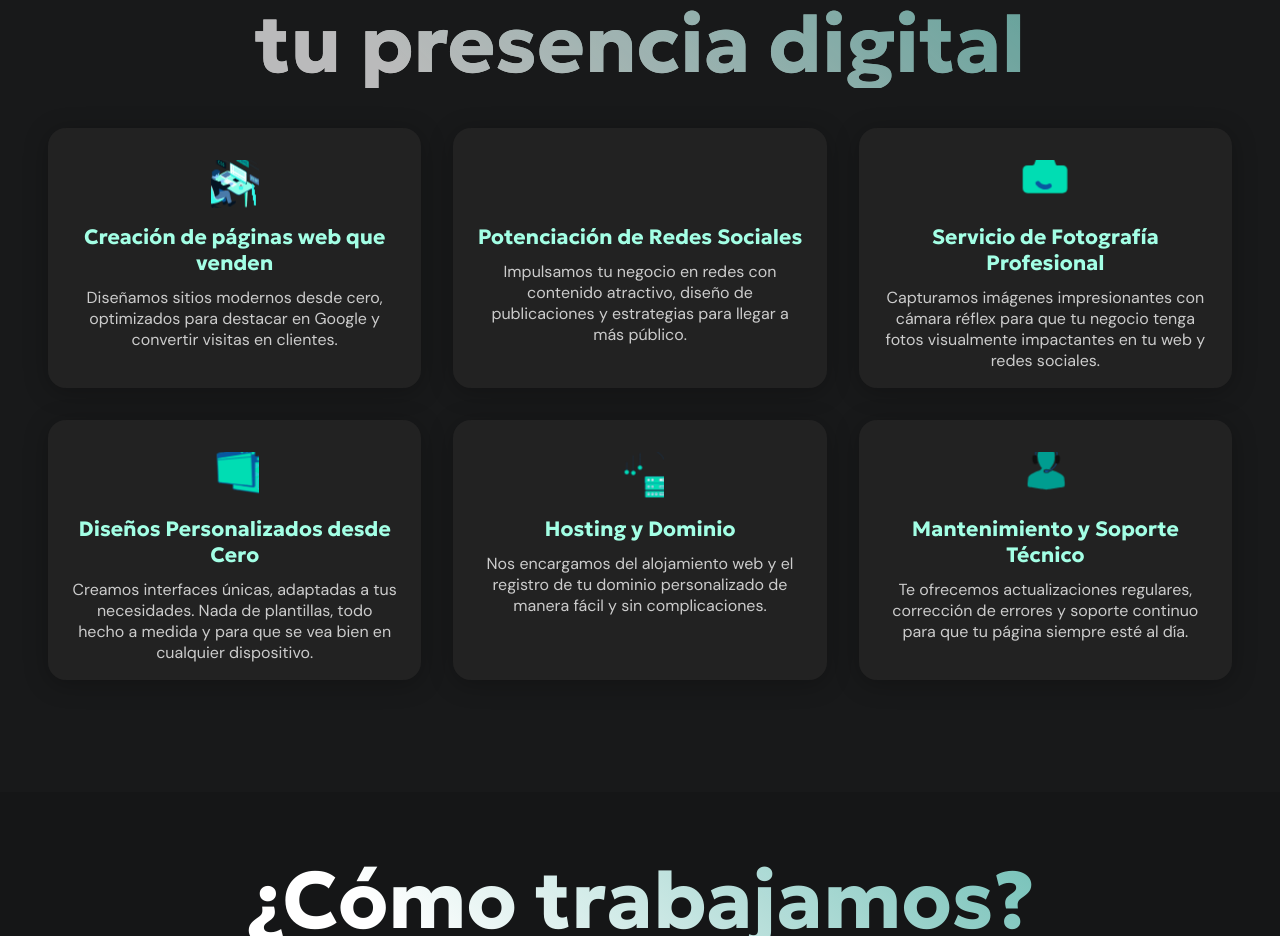
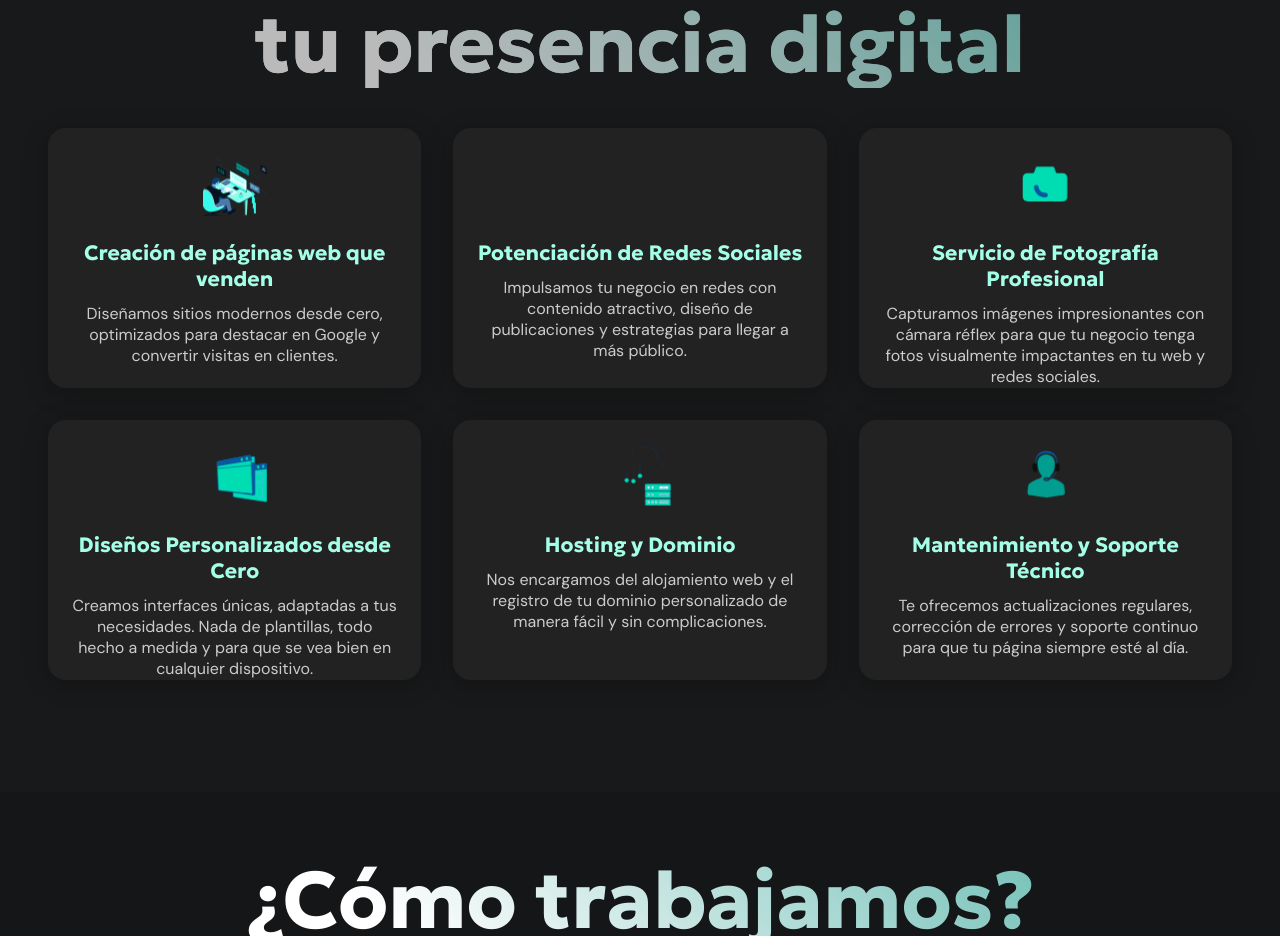
Before and after one commit to juanmaacampos/jmcdev-page, a React (Vite) app: page / in a window 1280 px wide. Shown: the part 920-1856 px from the top of the page. Built offline with nearby package versions, Linux system fonts and the light colour scheme.

Commit message:
Seccion Servicios terminada

```diff
--- a/src/components/ServicioCard/ServicioCard.jsx
+++ b/src/components/ServicioCard/ServicioCard.jsx
@@ -31,21 +31,8 @@ export default function ServicioCard({ icon, svg, titulo, descripcion, modalData
         {/* Frente */}
         <div className={styles.cardFront}>
           <div className={styles.iconSvgWrapper}>
-            {/* SVG/Icono con tamaño controlado */}
-            {svg
-              ? React.cloneElement(svg, {
-                  style: {
-                    width: "48px",
-                    height: "48px",
-                    maxWidth: "48px",
-                    maxHeight: "48px",
-                    minWidth: "48px",
-                    minHeight: "48px",
-                    display: "block",
-                    margin: "0 auto"
-                  }
-                })
-              : icon}
+            {/* Renderiza el SVG o el icono directamente */}
+            {svg ? svg : icon}
           </div>
           <h3 className={styles.cardTitle}>{titulo}</h3>
           <p className={styles.cardDescription}>{descripcion}</p>
--- a/src/components/ServicioCard/ServicioCard.module.css
+++ b/src/components/ServicioCard/ServicioCard.module.css
@@ -129,15 +129,15 @@
   align-items: center;
   justify-content: center;
   margin-bottom: 1rem;
-  width: 48px;
-  height: 48px;
-  max-width: 48px;
-  max-height: 48px;
-  min-width: 48px;
-  min-height: 48px;
+  width: 64px;         /* Increased from 48px to 64px */
+  height: 64px;        /* Increased from 48px to 64px */
+  max-width: 64px;     /* Increased from 48px to 64px */
+  max-height: 64px;    /* Increased from 48px to 64px */
+  min-width: 64px;     /* Increased from 48px to 64px */
+  min-height: 64px;    /* Increased from 48px to 64px */
   margin-left: auto;
   margin-right: auto;
-  overflow: hidden; /* Asegura que el contenido no se desborde */
+  overflow: visible;   /* Changed from hidden to visible */
 }
 
 .icon {
--- a/src/components/Svg/Svg.jsx
+++ b/src/components/Svg/Svg.jsx
@@ -5,6 +5,13 @@ const Svg = ({ route }) => {
   const [animationData, setAnimationData] = useState(null);
 
   useEffect(() => {
+    // Si route ya es un objeto (el JSON importado), úsalo directamente
+    if (typeof route === 'object' && route !== null) {
+      setAnimationData(route);
+      return;
+    }
+
+    // Si es una string, asumir que es una URL y hacer fetch
     const loadAnimation = async () => {
       try {
         const response = await fetch(route);
@@ -15,7 +22,7 @@ const Svg = ({ route }) => {
       }
     };
 
-    if (route) {
+    if (typeof route === 'string') {
       loadAnimation();
     }
   }, [route]);
@@ -37,19 +44,19 @@ const Svg = ({ route }) => {
       alignItems: 'center',
       justifyContent: 'center',
       overflow: 'hidden',
-      margin: '0 auto 1rem auto' // Mantiene el centrado y el espaciado
+      margin: '0 auto 1rem auto'
     }}>
       {animationData && (
         <Lottie
           options={defaultOptions}
-          height={72} // Ligeramente más grande que el contenedor para mejor visualización
+          height={72}
           width={72}
           style={{
-            maxWidth: '120%', // Permite que la animación sea un poco más grande que el contenedor
+            maxWidth: '120%',
             maxHeight: '120%',
             margin: 0,
             padding: 0,
-            transform: 'scale(1.1)' // Efecto de zoom suave
+            transform: 'scale(1.1)'
           }}
         />
       )}
--- a/src/websections/Servicios/Servicios.jsx
+++ b/src/websections/Servicios/Servicios.jsx
@@ -3,10 +3,28 @@ import AOS from "aos";
 import "aos/dist/aos.css";
 import styles from "./Servicios.module.css";
 import CoolTitle from "../../components/CoolTitle/CoolTitle";
-import { FaLaptopCode, FaMobileAlt, FaRocket, FaServer, FaShare, FaPaintBrush, FaCode, FaTools, FaCogs } from "react-icons/fa";
+import { FaShare } from "react-icons/fa";
 import ServicioCard from "../../components/ServicioCard/ServicioCard";
 import Svg from "../../components/Svg/Svg";
 import MachineTypeTitle from "../../components/MachineTypeTitle/MachineTypeTitle";
+
+// --- IMPORTA LOS ASSETS ---
+import lottieWorld from "../../assets/images/modals_assets/world.json";
+import lottieSocial from "../../assets/images/modals_assets/social.json";
+import lottieCamera from "../../assets/images/modals_assets/camera.json";
+import lottieDesign from "../../assets/images/modals_assets/design.json";
+import lottieHosting from "../../assets/images/modals_assets/hosting.json";
+import lottieSupport from "../../assets/images/modals_assets/support.json";
+
+import imgDesarrolloWeb from "../../assets/images/modals_assets/desarrollo_web.png";
+import imgRedes from "../../assets/images/modals_assets/redes.webp";
+import imgCamera from "../../assets/images/modals_assets/camera.png";
+import imgDiseno from "../../assets/images/modals_assets/diseño.jpg";
+import imgHosting from "../../assets/images/modals_assets/hosting.webp";
+import imgMantenimiento from "../../assets/images/modals_assets/mantenimiento.png";
+
+import parallaxVideo from "../../assets/images/parallax_servicio.mp4";
+import parallaxPoster from "../../assets/images/parallax_service.png";
 
 export default function Servicios() {
   const [cursor, setCursor] = useState({ x: 0, y: 0, visible: false });
@@ -55,7 +73,7 @@ export default function Servicios() {
     >
       {/* Fondo parallax con video y máscara circular */}
       <div className={styles.parallaxBackground}>
-          <div
+        <div
           className={styles.videoRevealMask}
           style={
             cursor.visible
@@ -74,15 +92,15 @@ export default function Servicios() {
         >
           <video
             className={styles.parallaxVideo}
-            src="src/assets/images/parallax_servicio.mp4"
+            src={parallaxVideo}
             autoPlay
             loop
             muted
             playsInline
-            poster="src/assets/images/parallax_service.png"
+            poster={parallaxPoster}
           />
           <img
-            src="src/assets/images/parallax_service.png"
+            src={parallaxPoster}
             alt="Background"
             className={styles.parallaxImage}
           />
@@ -113,13 +131,13 @@ Transformamos <CoolTitle>tu presencia digital</CoolTitle>
 
 <div data-aos="fade-up" data-aos-delay="100" className={styles.cardWrapper}>
   <ServicioCard
-    icon={<Svg route="src/assets/images/modals_assets/world.json" />}
+    svg={<Svg route={lottieWorld} />}
     titulo="Creación de páginas web que venden"
     descripcion="Diseñamos sitios modernos desde cero, optimizados para destacar en Google y convertir visitas en clientes."
     modalData={{
       title: <h1>Estar en Google es vender.</h1>,
       description: "Tenés una marca, querés crecer. Necesitás una web que aparezca entre los primeros resultados cuando te buscan.",
-      image: { src: "src/assets/images/modals_assets/desarrollo_web.png", alt: "Desarrollo Web" },
+      image: { src: imgDesarrolloWeb, alt: "Desarrollo Web" },
       tabs: [
         {
           label: "",
@@ -143,13 +161,13 @@ Transformamos <CoolTitle>tu presencia digital</CoolTitle>
 
 <div data-aos="fade-up" data-aos-delay="500" className={styles.cardWrapper}>
   <ServicioCard
-    icon={<Svg route="/src/assets/images/modals_assets/social.json" />}
+    svg={<Svg route={lottieSocial} />}
     titulo="Potenciación de Redes Sociales"
     descripcion="Impulsamos tu negocio en redes con contenido atractivo, diseño de publicaciones y estrategias para llegar a más público."
     modalData={{
       title: "Conectá tu negocio con más gente",
       description: "Haz que tu marca brille en redes sociales con contenido profesional y estrategias que aumentan tu alcance.",
-      image: { src: "src/assets/images/modals_assets/redes.webp", alt: "Redes Sociales" },
+      image: { src: imgRedes, alt: "Redes Sociales" },
       tabs: [
         {
           label: "",
@@ -172,13 +190,13 @@ Transformamos <CoolTitle>tu presencia digital</CoolTitle>
 
 <div data-aos="fade-up" data-aos-delay="200" className={styles.cardWrapper}>
   <ServicioCard
-    icon={<Svg route="src/assets/images/modals_assets/camera.json" />}
+    svg={<Svg route={lottieCamera} />}
     titulo="Servicio de Fotografía Profesional"
     descripcion="Capturamos imágenes impresionantes con cámara réflex para que tu negocio tenga fotos visualmente impactantes en tu web y redes sociales."
     modalData={{
       title: "Imágenes que hablan por tu marca",
       description: "Fotos de alta calidad que reflejan la esencia de tu negocio, ideales para tu página web y redes sociales.",
-      image: { src: "src/assets/images/modals_assets/camera.png", alt: "Fotografía Profesional" },
+      image: { src: imgCamera, alt: "Fotografía Profesional" },
       tabs: [
         {
           label: "",
@@ -202,13 +220,13 @@ Transformamos <CoolTitle>tu presencia digital</CoolTitle>
 
 <div data-aos="fade-up" data-aos-delay="600" className={styles.cardWrapper}>
   <ServicioCard
-    icon={<Svg route="src/assets/images/modals_assets/design.json" />}
+    svg={<Svg route={lottieDesign} />}
     titulo="Diseños Personalizados desde Cero"
     descripcion="Creamos interfaces únicas, adaptadas a tus necesidades. Nada de plantillas, todo hecho a medida y para que se vea bien en cualquier dispositivo."
     modalData={{
       title: "Diseño que conecta con tu público",
       description: "Diseñamos interfaces atractivas y fáciles de usar, pensadas para que tus usuarios disfruten de una experiencia simple y agradable.",
-      image: { src: "src/assets/images/modals_assets/diseño.jpg", alt: "Diseño Personalizado" },
+      image: { src: imgDiseno, alt: "Diseño Personalizado" },
       tabs: [
         {
           label: "",
@@ -232,13 +250,13 @@ Transformamos <CoolTitle>tu presencia digital</CoolTitle>
 
 <div data-aos="fade-up" data-aos-delay="400" className={styles.cardWrapper}>
   <ServicioCard
-    icon={<Svg route="src/assets/images/modals_assets/hosting.json" />}
+    svg={<Svg route={lottieHosting} />}
     titulo="Hosting y Dominio"
     descripcion="Nos encargamos del alojamiento web y el registro de tu dominio personalizado de manera fácil y sin complicaciones."
     modalData={{
       title: "Tu página siempre online.",
       description: "Te ayudamos con todo el proceso de alojamiento y registro de dominio para que tu página esté siempre disponible y fácil de encontrar.",
-      image: { src: "src/assets/images/modals_assets/hosting.webp", alt: "Hosting y Dominio" },
+      image: { src: imgHosting, alt: "Hosting y Dominio" },
       tabs: [
         {
           label: "",
@@ -261,13 +279,13 @@ Transformamos <CoolTitle>tu presencia digital</CoolTitle>
 {/* ----------------------------SOPORTE CARD------------------------------------*/}
 <div data-aos="fade-up" data-aos-delay="300" className={styles.cardWrapper}>
   <ServicioCard
-    icon={<Svg route="src/assets/images/modals_assets/support.json" />}
+    svg={<Svg route={lottieSupport} />}
     titulo="Mantenimiento y Soporte Técnico"
     descripcion="Te ofrecemos actualizaciones regulares, corrección de errores y soporte continuo para que tu página siempre esté al día."
     modalData={{
       title: "Tu página siempre a punto.",
       description: "Nos encargamos de mantener tu sitio actualizado, corregir cualquier error y brindarte soporte cuando lo necesites.",
-      image: { src: "src/assets/images/modals_assets/mantenimiento.png", alt: "Soporte Técnico" },
+      image: { src: imgMantenimiento, alt: "Soporte Técnico" },
       tabs: [
         {
           label: "",
```
